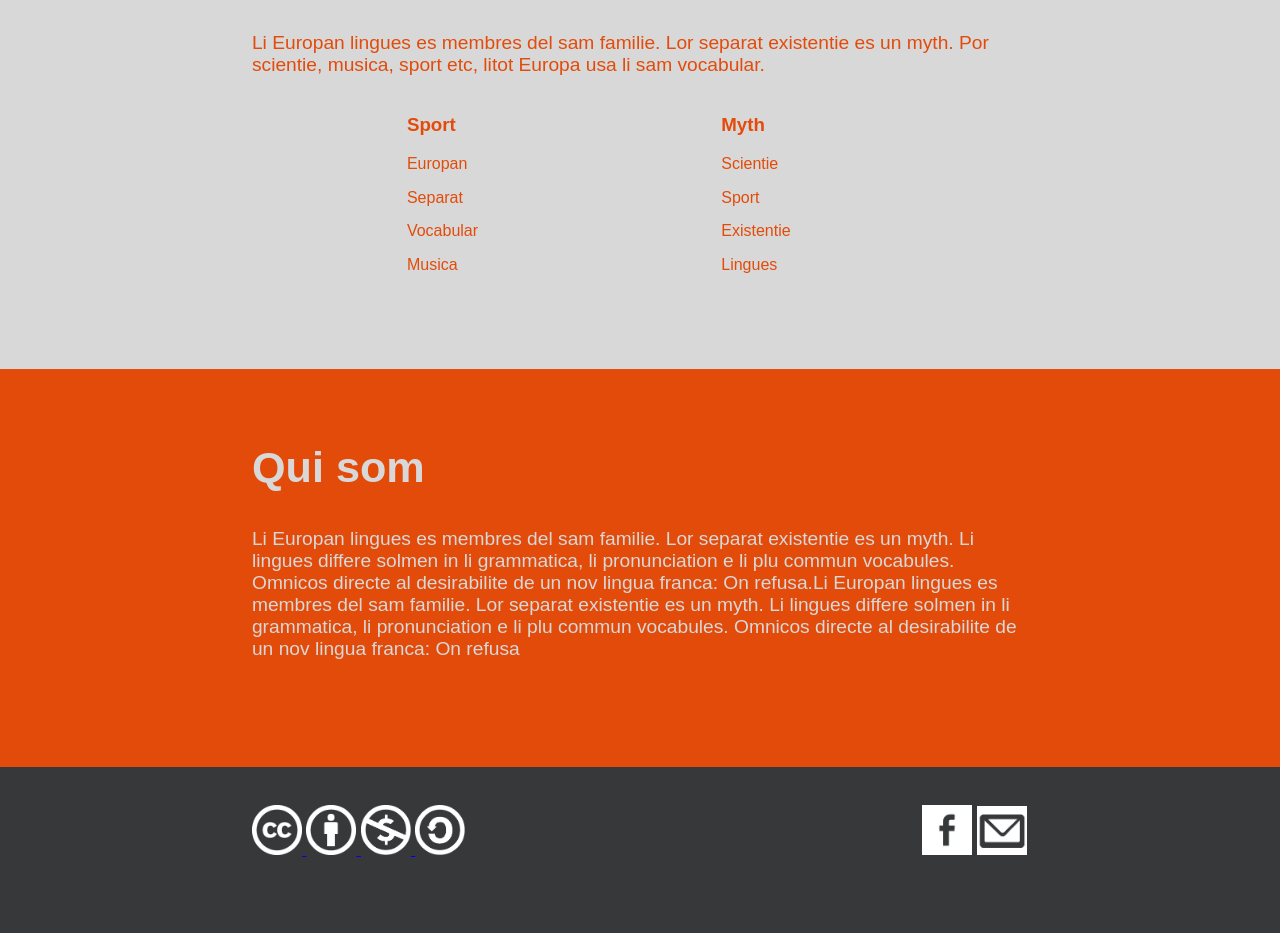
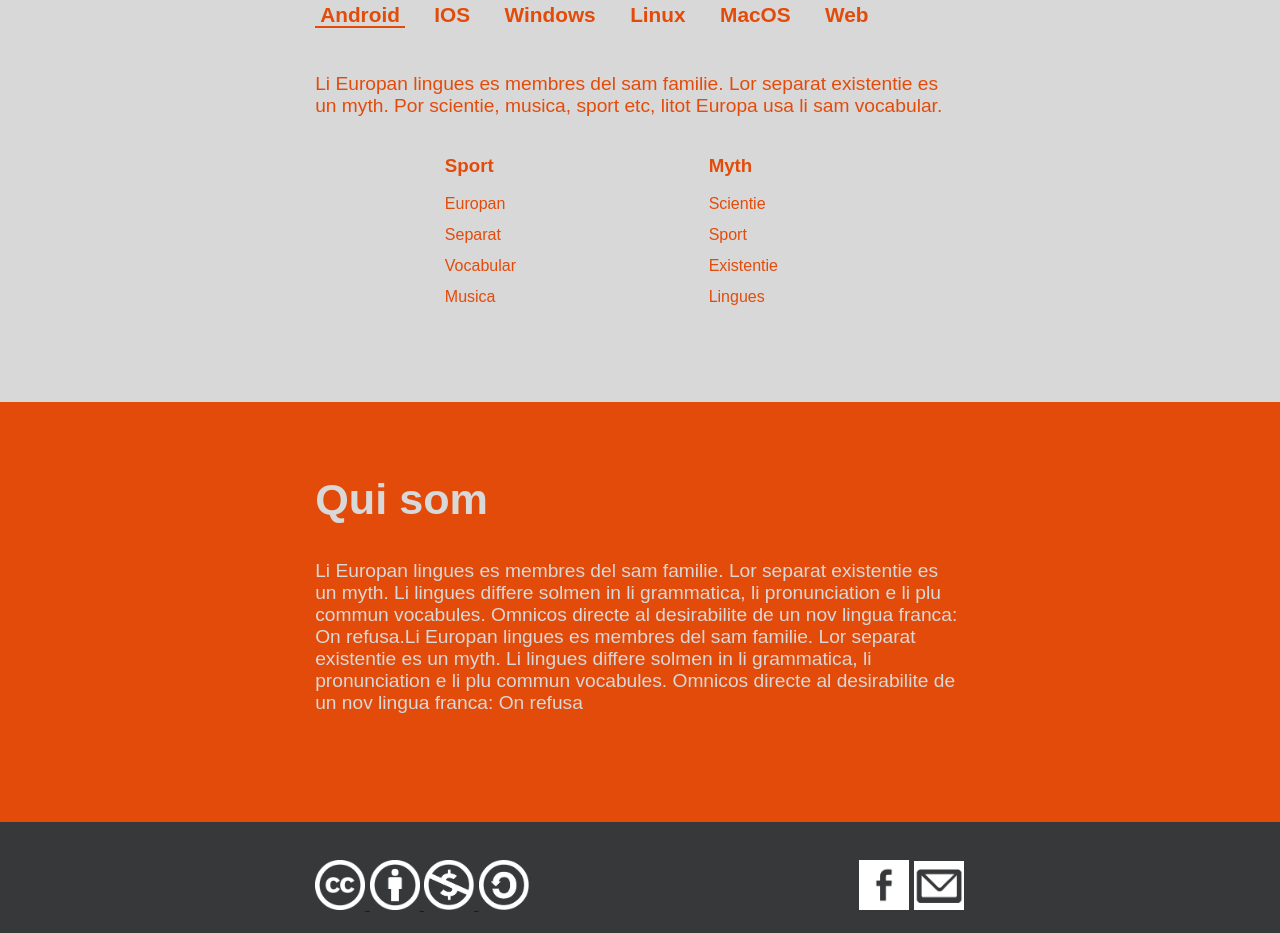
Before and after one commit to dgonzalo05/BioFresh, a plain HTML site: page web/index.html in a window 1280 px wide. Shown: the part 758-1691 px from the top of the page. Before the commit the page ends 1641 px from the top, so only its background shows below. Drawn offline with Linux system fonts and the light colour scheme.

Commit message:
Retoc a les dimensions

```diff
--- a/web/css/style.css
+++ b/web/css/style.css
@@ -73,8 +73,8 @@ nav ul li img{
 
 /* ----- MAIN ----- */
 section{
-    padding: 3% 20% 7% 20%;
-    width: 61.3%;
+    padding: 3% 25% 7%;
+    width: 51.3%;
     position: relative;
 }
 
@@ -139,8 +139,8 @@ section{
 footer{
     margin-left: -0.7%;
     background-color: inherit;
-    padding: 3% 20% 2% 20%;
-    width: 61.3%;
+    padding: 3% 25% 2%;
+    width: 51.3%;
     position: relative;
 }
     footer>div{
```
